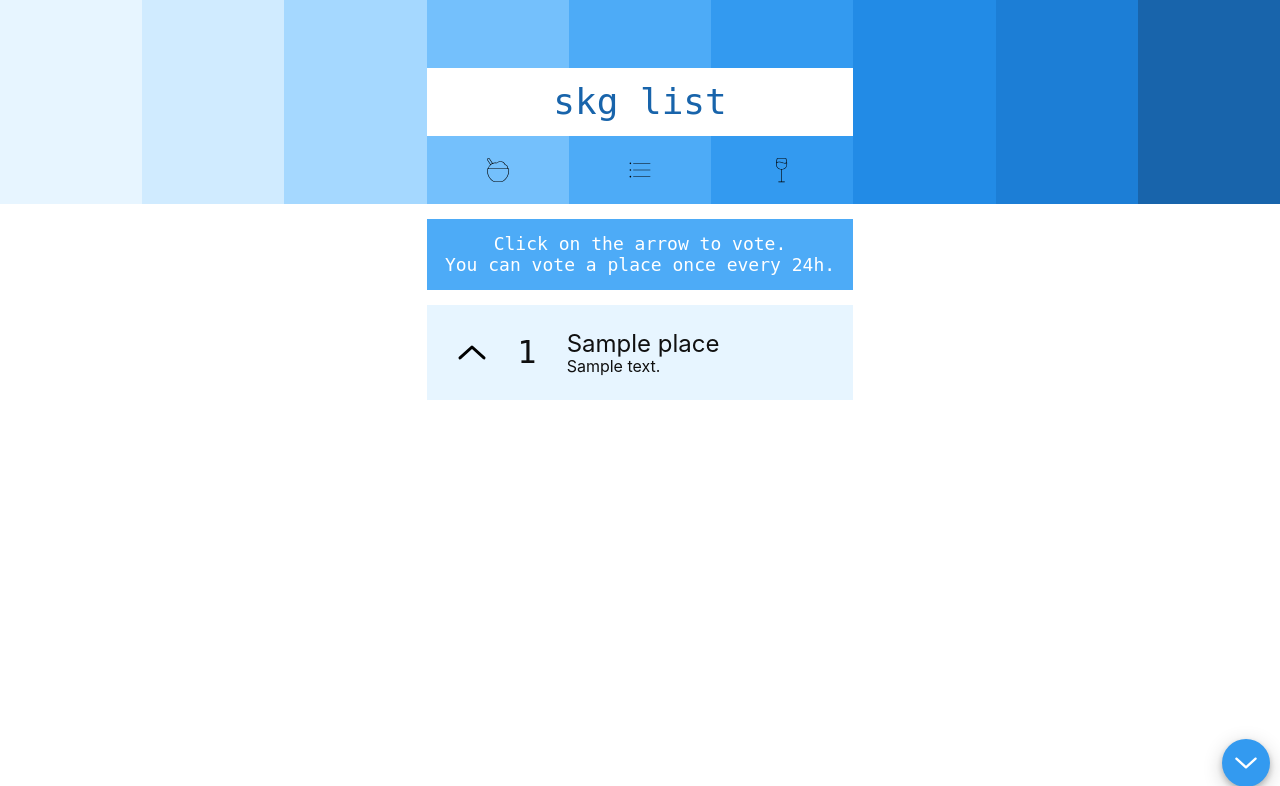
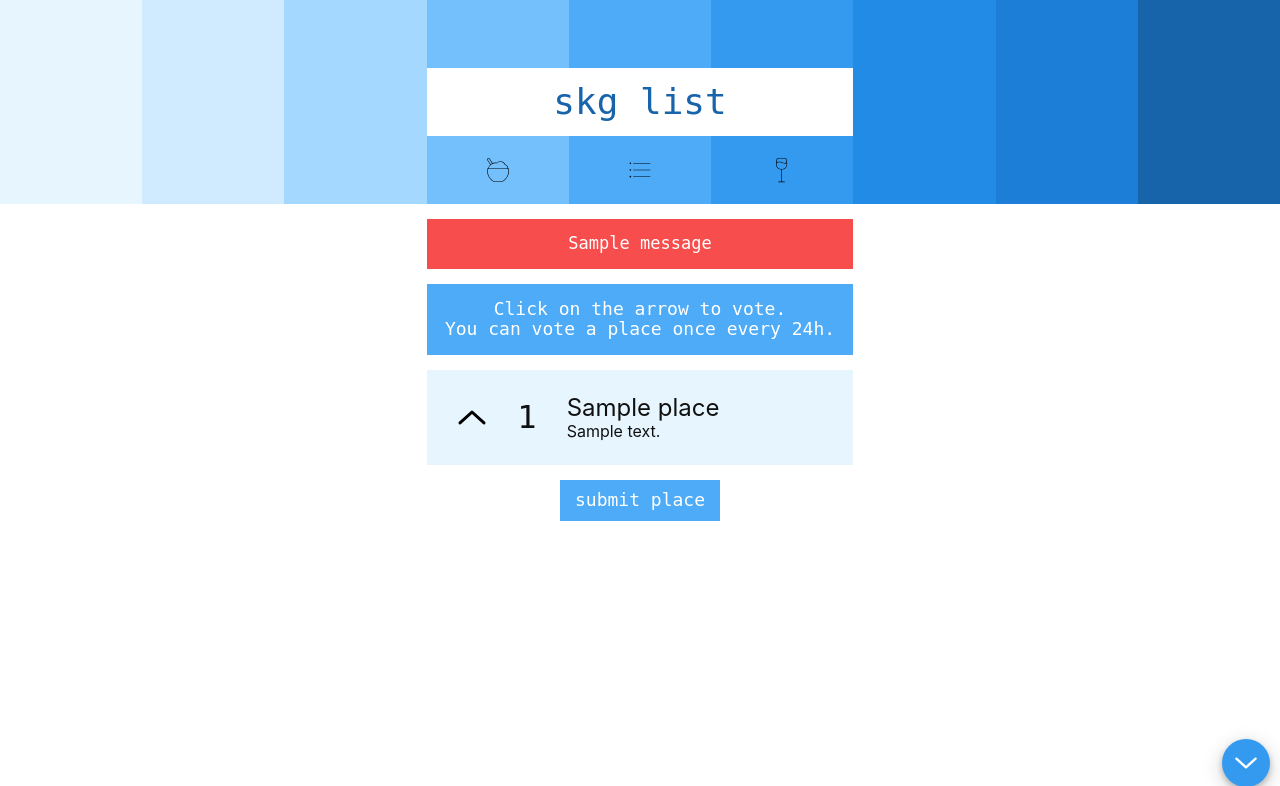
Before and after one commit to sirodoht/skglist.com, a Django app: page / in a window 1280 px wide. Shown: the top 786 px of the page. Run offline with Django 3.2, Linux system fonts and the light colour scheme; tables that the repository leaves empty hold one stand-in row (values such as "Sample post"); one stand-in notice (Sample message) is shown.

Commit message:
add places link on index template

```diff
--- a/main/templates/main/index.html
+++ b/main/templates/main/index.html
@@ -38,6 +38,14 @@
         <div class="nine">
         </div>
         <div class="places">
+            {% if messages %}
+                {% for message in messages %}
+                    <div class="places-share">
+                        {{ message }}
+                    </div>
+                {% endfor %}
+            {% endif %}
+
             <div class="places-message">
                 Click on the arrow to&nbsp;vote.
                 <br>You can vote a place once every&nbsp;24h.
@@ -56,6 +64,9 @@
                 </a>
             </div>
             {% endfor %}
+            <div class="places-create">
+                <a href="{% url 'main:places_create' %}" class="places-create-link">submit place</a>
+            </div>
         </div>
         <div class="eat">
             <a href="{% url 'main:food' %}" class="eat-icon" title="Food. Fancy, fast, everything edible.">
```
